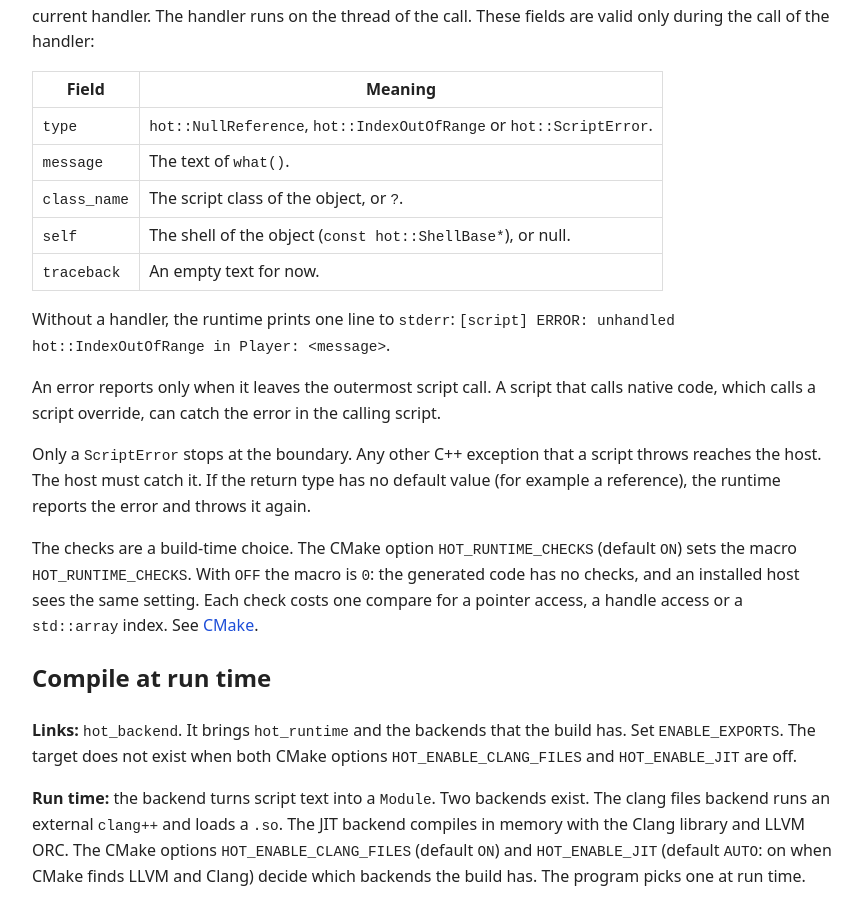
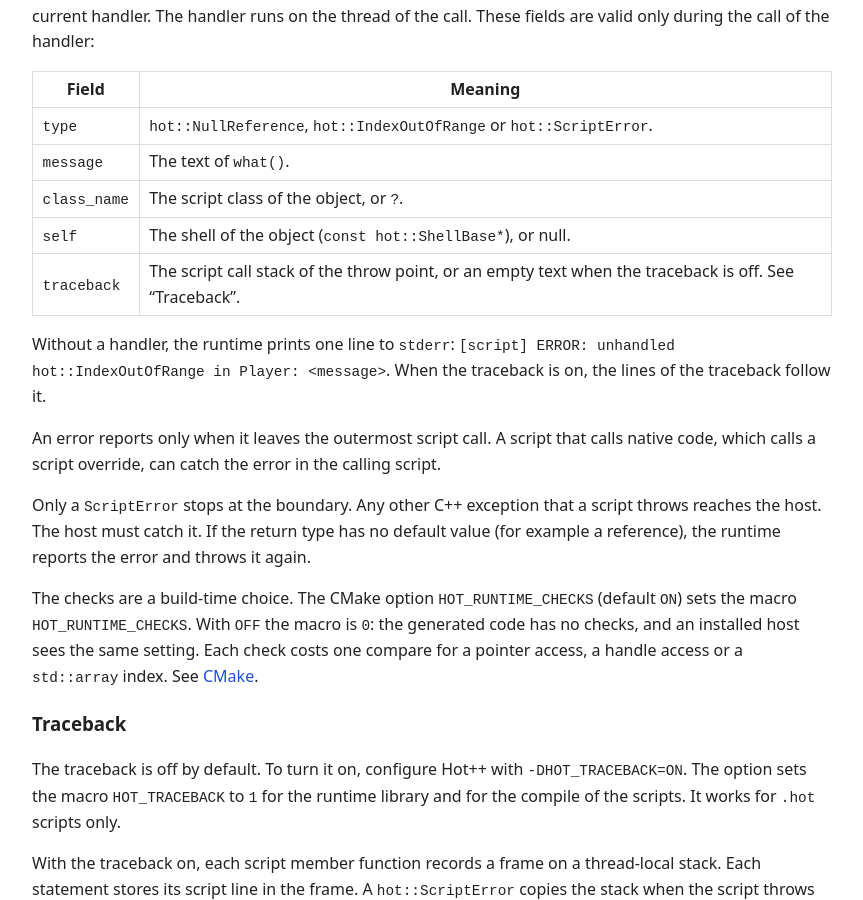
Before and after one commit to rokups/hotpp, a Jekyll site: the page built from embedding.md, in a window 1280 px wide and 900 px high, scrolled down 5567 px. Shown: the whole window, without its empty margins (224-1087 px from the left). Built offline with Jekyll 4.4.1, drawn with Linux system fonts in a browser that asks for light colours; some of the changed text lies outside the part shown.

Commit message:
Update docs from 66839b4

````diff
--- a/embedding.md
+++ b/embedding.md
@@ -127,15 +127,32 @@ hot::set_script_error_handler([](const hot::ScriptErrorReport& r) {
 | `message` | The text of `what()`. |
 | `class_name` | The script class of the object, or `?`. |
 | `self` | The shell of the object (`const hot::ShellBase*`), or null. |
-| `traceback` | An empty text for now. |
+| `traceback` | The script call stack of the throw point, or an empty text when the traceback is off. See "Traceback". |
 
-Without a handler, the runtime prints one line to `stderr`: `[script] ERROR: unhandled hot::IndexOutOfRange in Player: <message>`.
+Without a handler, the runtime prints one line to `stderr`: `[script] ERROR: unhandled hot::IndexOutOfRange in Player: <message>`. When the traceback is on, the lines of the traceback follow it.
 
 An error reports only when it leaves the outermost script call. A script that calls native code, which calls a script override, can catch the error in the calling script.
 
 Only a `ScriptError` stops at the boundary. Any other C++ exception that a script throws reaches the host. The host must catch it. If the return type has no default value (for example a reference), the runtime reports the error and throws it again.
 
 The checks are a build-time choice. The CMake option `HOT_RUNTIME_CHECKS` (default `ON`) sets the macro `HOT_RUNTIME_CHECKS`. With `OFF` the macro is `0`: the generated code has no checks, and an installed host sees the same setting. Each check costs one compare for a pointer access, a handle access or a `std::array` index. See [CMake](cmake.html).
+
+### Traceback
+
+The traceback is off by default. To turn it on, configure Hot++ with `-DHOT_TRACEBACK=ON`. The option sets the macro `HOT_TRACEBACK` to `1` for the runtime library and for the compile of the scripts. It works for `.hot` scripts only.
+
+With the traceback on, each script member function records a frame on a thread-local stack. Each statement stores its script line in the frame. A `hot::ScriptError` copies the stack when the script throws it, because the unwind removes the frames. `hot::ScriptError::traceback()` gives the text. `hot::ScriptErrorReport::traceback` has the same text. Each frame is one line, and the innermost frame is first:
+
+```
+[script] ERROR: unhandled hot::NullReference in Player: null handle dereference
+  at Player.Inner (player.hot:12)
+  at Player.Outer (player.hot:17)
+  at Player.Tick (player.hot:21)
+```
+
+The stack keeps the 64 innermost frames. A last line `  ... N more` shows how many outer frames it dropped. A lambda records no frame and no line.
+
+The cost is one store for each statement and one push and pop for each call. The generated code is the same when the option is `OFF`: the macros `HOT_TRACE_FRAME` and `HOT_TRACE_LINE` are empty. Build the host and the scripts with the same setting. A script without the macros gives an empty traceback.
 
 ## Compile at run time
 
````
Also changed, not shown: cmake.md (+1 -0 lines).
